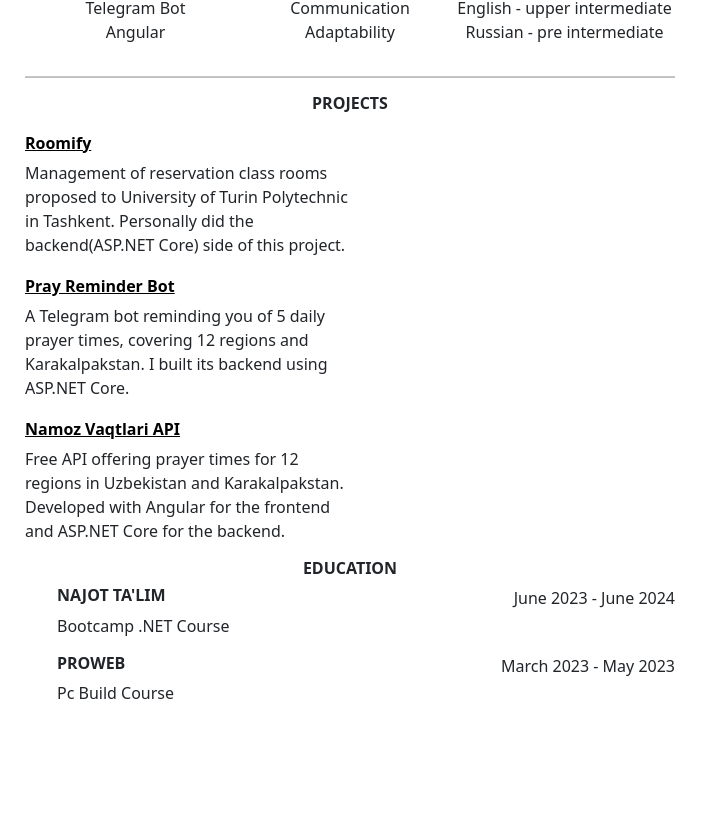
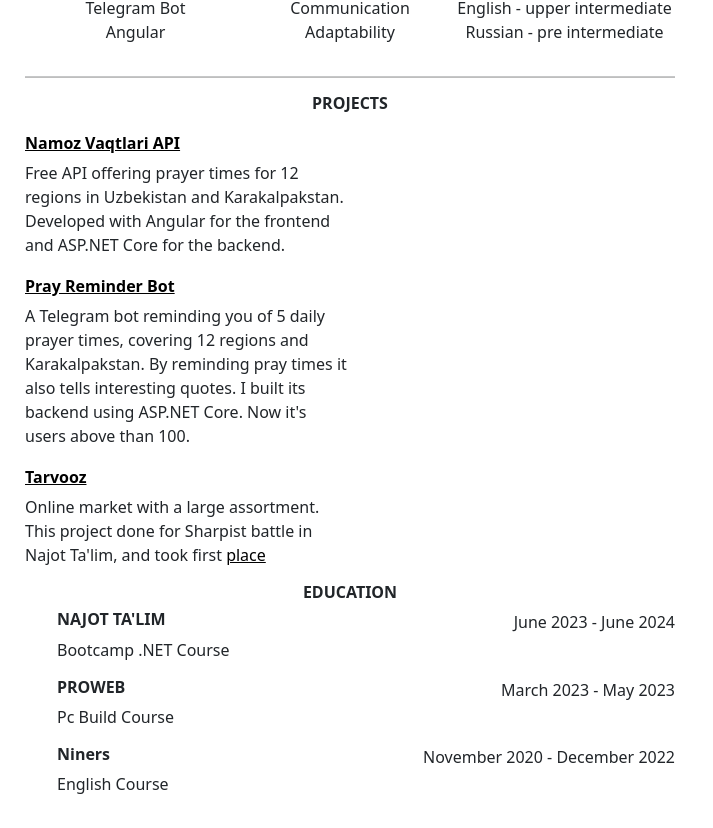
Before and after one commit to AbuProgrammiy/my-resume, an Angular app: page /2 in a window 1280 px wide. Shown: the part 370-1198 px from the top of the page, without its empty margins (0-713 px from the left). Before the commit the page ends 1107 px from the top, so only its background shows below. Built offline with nearby package versions, Linux system fonts and the light colour scheme.

Commit message:
update on 2

```diff
--- a/src/app/pages/second/second.component.html
+++ b/src/app/pages/second/second.component.html
@@ -4,7 +4,8 @@
             <h1>Abduxoliq Maxamadaminov</h1>
         </div>
         <div class="content-handler">
-            <p class="contacts">+998-93-538-2210 • t.me/abu_programmiy • abdukholiq23&#64;gmail.com • github.com/abuprogrammiy • youtube.com/&#64;abuprogrammiy</p>
+            <p class="contacts">+998-93-538-2210 • t.me/abu_programmiy • abdukholiq23&#64;gmail.com •
+                github.com/abuprogrammiy • youtube.com/&#64;abuprogrammiy</p>
         </div>
         <hr class="thick-line">
         <div class="content-handler">
@@ -12,7 +13,8 @@
         </div>
         <p class="summary">With expertise in building modern web applications. Proficient in <span
                 class="thick-text">.NET</span> for
-            robust back-end development, and <span class="thick-text">Angular</span> for building dynamic and user-friendly
+            robust back-end development, and <span class="thick-text">Angular</span> for building dynamic and
+            user-friendly
             interfaces.</p>
         <hr class="thin-line">
         <div class="content-handler">
@@ -27,7 +29,8 @@
             <div class="width-33">
                 <h6 class="thick-text text-align-center">SOFT SKILLS</h6>
                 <p class="text-align-center">
-                    <a target="_blank" href="https://youtu.be/Xrq2GTuE8dk?si=LJTpRZl94qXE-C7q" class="link">Networking</a>
+                    <a target="_blank" href="https://youtu.be/Xrq2GTuE8dk?si=LJTpRZl94qXE-C7q"
+                        class="link">Networking</a>
                     <br>
                     Communication <br>
                     Adaptability <br>
@@ -44,17 +47,21 @@
         </div>
         <hr class="thin-line">
         <h6 class="thick-text text-align-center">PROJECTS</h6>
-        <h6 class="thick-text margin-20"><a target="_blank" class="link" href="https://roomify-polito.vercel.app">Roomify</a></h6>
-        <p class="project-description">Management of reservation class rooms proposed to University of Turin Polytechnic in
-            Tashkent.
-            Personally did the backend(ASP.NET Core) side of this project.</p>
-        <h6 class="thick-text margin-20"><a target="_blank" class="link" href="https://t.me/prayreminder_bot">Pray Reminder Bot</a></h6>
-        <p class="project-description">A Telegram bot reminding you of 5 daily prayer times, covering 12 regions and
-            Karakalpakstan. I built its backend using ASP.NET Core.
-        </p>
-        <h6 class="thick-text margin-20"><a target="_blank" class="link" href="https://namoz-vaqtlari-api.more-info.uz">Namoz Vaqtlari API</a></h6>
+        <h6 class="thick-text margin-20"><a target="_blank" class="link"
+                href="https://namoz-vaqtlari-api.more-info.uz">Namoz Vaqtlari API</a></h6>
         <p class="project-description">Free API offering prayer times for 12 regions in Uzbekistan and Karakalpakstan.
             Developed with Angular for the frontend and ASP.NET Core for the backend.
+        </p>
+        <h6 class="thick-text margin-20"><a target="_blank" class="link" href="https://t.me/prayreminder_bot">Pray
+                Reminder Bot</a></h6>
+        <p class="project-description">A Telegram bot reminding you of 5 daily prayer times, covering 12 regions and
+            Karakalpakstan. By reminding pray times it also tells interesting quotes. I built its backend using ASP.NET
+            Core. Now it's users above than 100.
+        </p>
+        <h6 class="thick-text margin-20"><a target="_blank" class="link" href="https://tarvooz.more-info.uz">Tarvooz</a>
+        </h6>
+        <p class="project-description">Online market with a large assortment. This project done for Sharpist battle in
+            Najot Ta'lim, and took first <a target="_blank" class="link" href="https://t.me/AbuProgrammiy/75">place</a>
         </p>
         <h6 class="thick-text text-align-center">EDUCATION</h6>
         <ul>
@@ -76,6 +83,15 @@
                     <p class="education-date">March 2023 - May 2023</p>
                 </div>
             </li>
+            <li class="education">
+                <div class="inner-education">
+                    <h6 class="thick-text education-name">Niners</h6>
+                    <p>English Course</p>
+                </div>
+                <div class="inner-education">
+                    <p class="education-date">November 2020 - December 2022</p>
+                </div>
+            </li>
         </ul>
     </div>
 </div>
```
